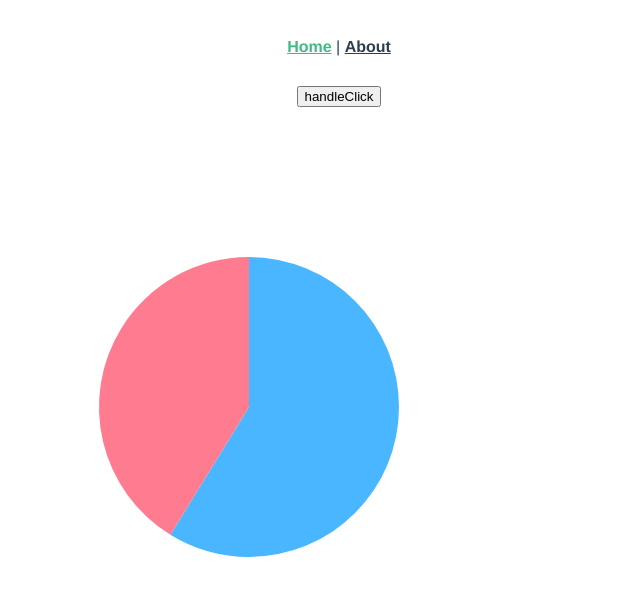
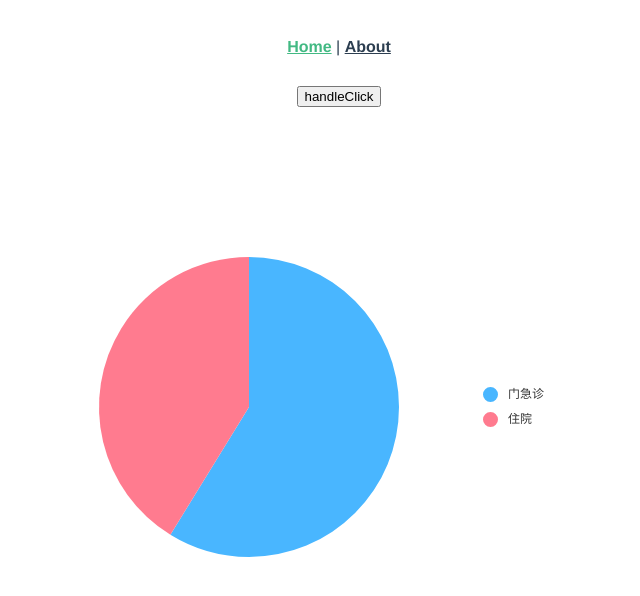
Before and after one commit to fncheng/vue-echart, a Vue app: page /#/ in a window 1280 px wide. Shown: the top 596 px of the page, without its empty margins (301-941 px from the left). Built offline with nearby package versions, Linux system fonts and the light colour scheme.

Commit message:
fix: 移除reactive，图表的option不需要响应式

```diff
--- a/src/components/VPie.vue
+++ b/src/components/VPie.vue
@@ -4,7 +4,7 @@
 
 <script>
 import * as echarts from 'echarts'
-import { onMounted, reactive, watch } from '@vue/composition-api'
+import { onMounted, watch } from '@vue/composition-api'
 export default {
   name: 'VPie',
   props: {
@@ -24,9 +24,9 @@ export default {
     },
   },
   setup(props) {
-    const option = reactive(props.option)
-    const data = reactive(props.data)
-    option.legend = props.legend
+    const option = props.option
+    const data = props.data
+    option.legend = Object.assign(option.legend, props.legend)
     option.series[0].data = []
     option.series[0].data = props.data
 
```
